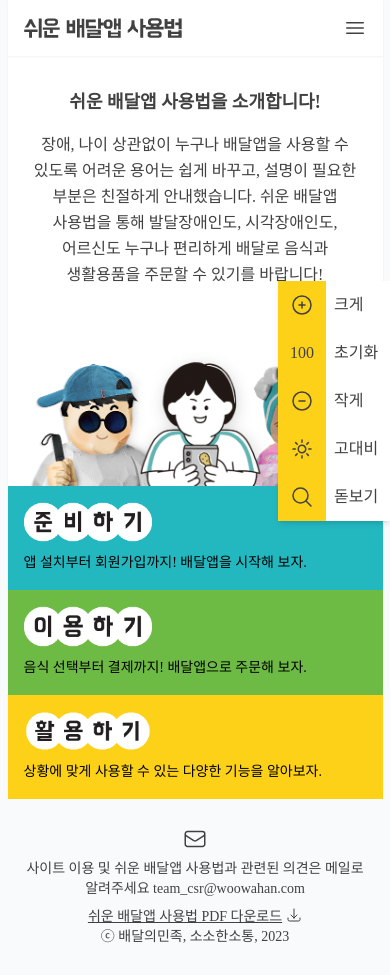
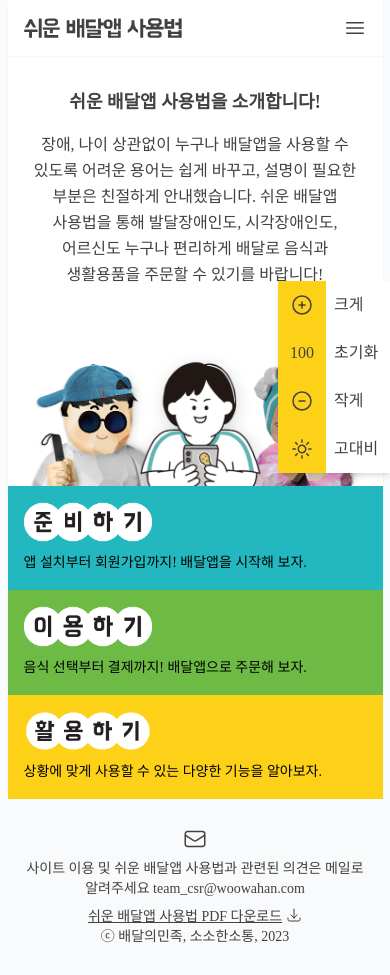
Before and after one commit to sungman5/rf-easybm, a Next.js app: page / in a window 390 px wide. Built offline with nearby package versions, Linux system fonts and the light colour scheme; a web font is replaced by a local one.

Commit message:
돋보기 스크롤 개선

```diff
--- a/src/components/acce_options.js
+++ b/src/components/acce_options.js
@@ -53,6 +53,10 @@ export default function AccessibilityButtons({ zoom, isNavOpen, isContrast, setI
 
     /** 1. 함수 시작 : 화면 스크린 샷 */
     async function captureScreenshot() {
+        // 돋보기 시 원래 화면 스크롤 금지
+        setIsActiveMag(true);
+        // document.body.style.overflow = 'hidden'; // Disable scroll on body
+
         setIsActiveMag(true)
         console.log('캡쳐를 시작합니다.')
         const canvas = await html2canvas(document.body);
@@ -140,6 +144,9 @@ export default function AccessibilityButtons({ zoom, isNavOpen, isContrast, setI
             glass.style.backgroundColor = "#fff"; // or any color you prefer
         }
 
+        // 스크롤
+        magniContainer.style.overflowY = 'auto'; // Enable scroll on magnifier
+
 
         /*execute a function when someone moves the magnifier glass over the image:*/
         glass.addEventListener("mousemove", moveMagnifier);
@@ -162,6 +169,8 @@ export default function AccessibilityButtons({ zoom, isNavOpen, isContrast, setI
             }
             // Set activeMag state to false
             setIsActiveMag(false);
+            // 스크롤
+            // document.body.style.overflow = 'auto'; // Enable scroll on body
         }
 
         function moveMagnifier(e) {
@@ -232,7 +241,7 @@ export default function AccessibilityButtons({ zoom, isNavOpen, isContrast, setI
                     <span className="flex-1 text-left">고대비</span>
                 </button>
 
-                <button onClick={captureScreenshot} type="button" aria-label="돋보기" className="flex items-center gap-2 w-28">
+                <button onClick={captureScreenshot} type="button" aria-label="돋보기" className="items-center hidden gap-2 lg:flex w-28">
                     <span aria-hidden={true} className="flex items-center justify-center w-12 h-12 bg-BM-tertiary">
                         <svg xmlns="http://www.w3.org/2000/svg" fill="none" viewBox="0 0 24 24" strokeWidth={1.5} stroke="currentColor" className="w-6 h-6">
                             <path strokeLinecap="round" strokeLinejoin="round" d="M21 21l-5.197-5.197m0 0A7.5 7.5 0 105.196 5.196a7.5 7.5 0 0010.607 10.607z" />
```
